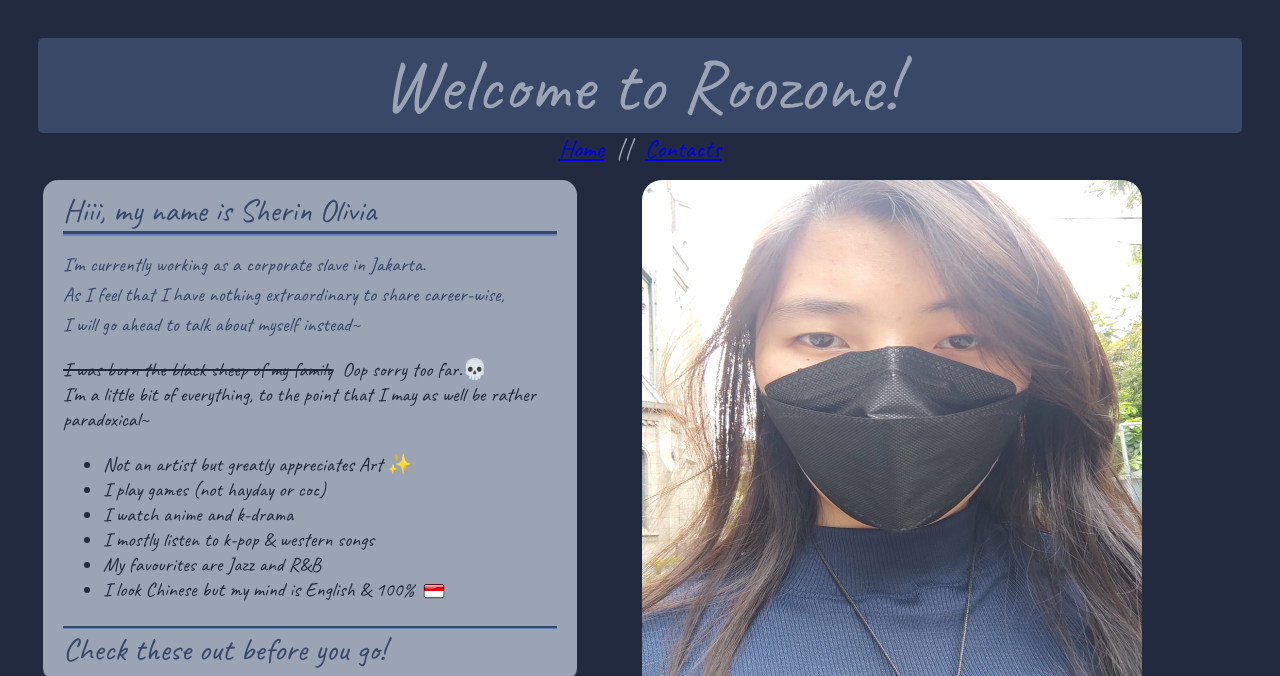
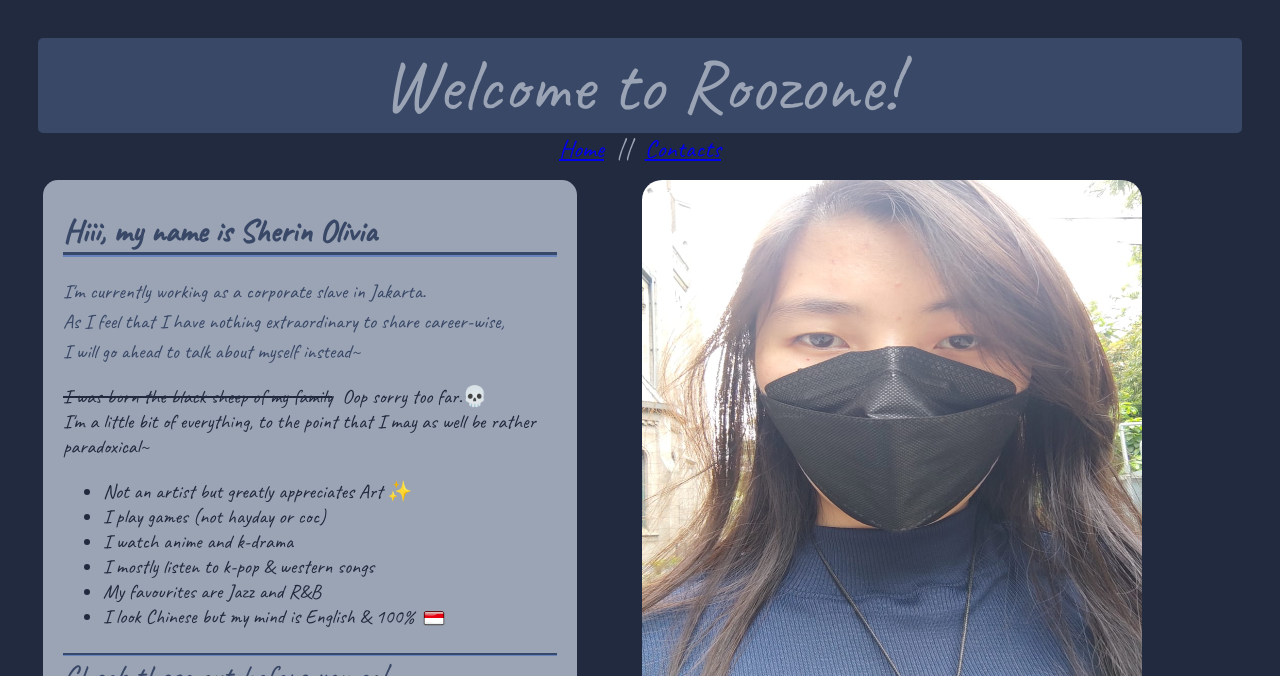
Before and after one commit to RevoU-FSSE-2/week-1-SherinOlivia, a plain HTML site: page index.html in a window 1280 px wide. Shown: the top 676 px of the page. Drawn offline with Linux system fonts and the light colour scheme.

Commit message:
added heading!

```diff
--- a/index.html
+++ b/index.html
@@ -27,7 +27,7 @@
     </header>
     <main>
             <div class="aboutMe">
-                <span class="greeting"> Hiii, my name is Sherin Olivia </span>
+                <h1 class="greeting"> Hiii, my name is Sherin Olivia </h1>
                     <p>
                         <span class="briefIntro">I'm currently working as a corporate slave in Jakarta.</span>
                         <span class="briefIntro">As I feel that I have nothing extraordinary to share career-wise,</span>
```
